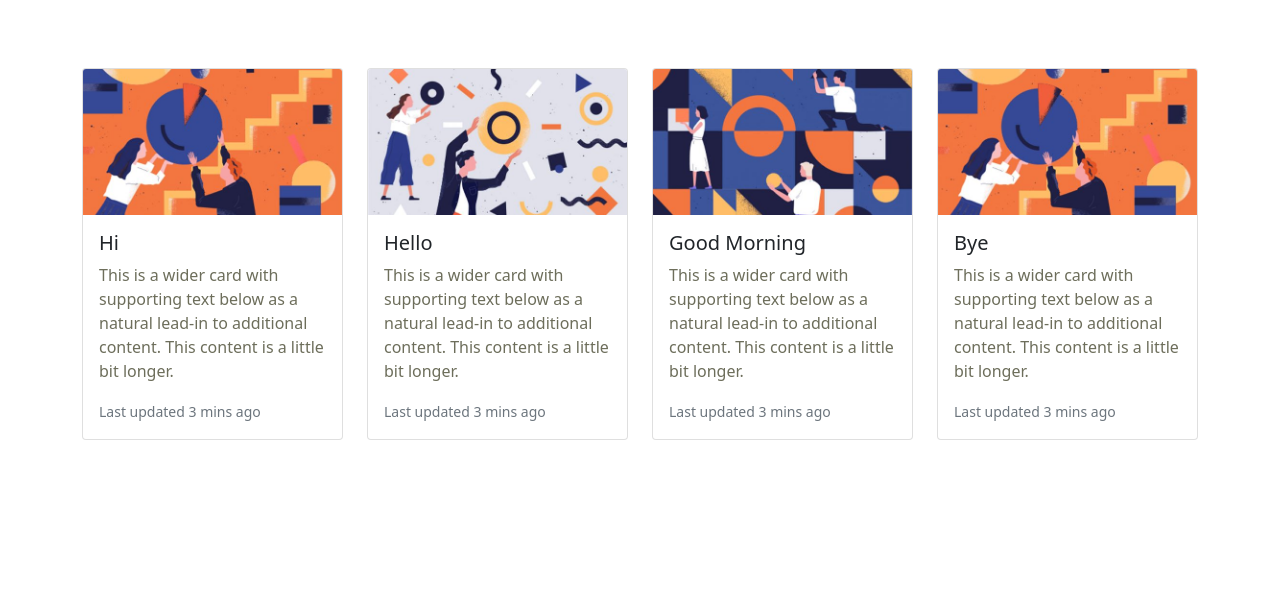
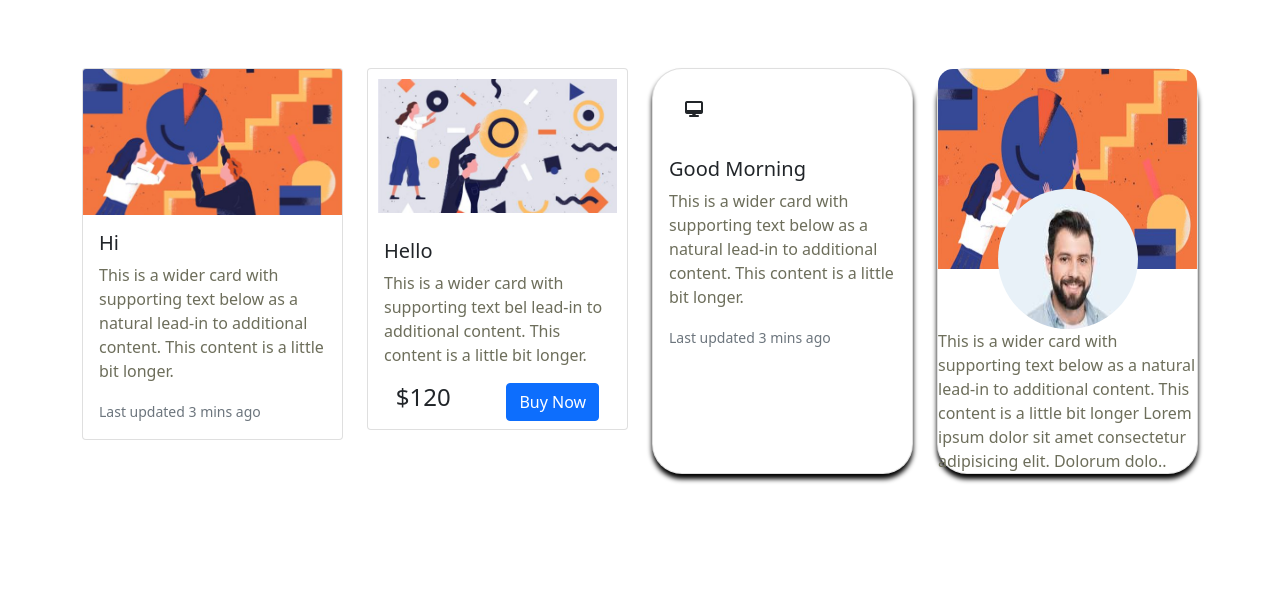
Before and after one commit to Al-Abir/Assignment, a plain HTML site: page index.html in a window 1280 px wide. Shown: the part 84-674 px from the top of the page. Drawn offline with nearby package versions, Linux system fonts and the light colour scheme.

Commit message:
assignmet

```diff
--- a/index.html
+++ b/index.html
@@ -68,10 +68,25 @@
           </div>
         </div>
         <div class="col-lg-3 col-md-6 col-sm-12 mt-4">
-          <div class="card">
-            <img src="blog-img-2.jpg" class="card-img-top img-fluid" alt="card-img-top">
+          <div class="card ">
+            <img src="blog-img-2.jpg" class="card-img-top img-fluid card-2" alt="card-img-top">
             <div class="card-body">
               <h5 class="card-title">Hello</h5>
+              <p class="card-text">This is a wider card with supporting text bel lead-in to additional
+                content. This content is a little bit longer.</p>
+
+            </div>
+             <div class="d-flex justify-content-around mb-2">
+                <h4>$120</h4>
+                <button class="btn btn-primary">Buy Now</button>
+             </div>
+          </div>
+        </div>
+        <div class="col-lg-3 col-md-6 col-sm-12 mt-4">
+          <div class="card card-3 h-100">
+            <div class="card-body">
+              <i class="fa-solid fa-desktop p-3"></i>
+              <h5 class="card-title mt-4">Good Morning</h5>
               <p class="card-text">This is a wider card with supporting text below as a natural lead-in to additional
                 content. This content is a little bit longer.</p>
               <p class="card-text"><small class="text-muted">Last updated 3 mins ago</small></p>
@@ -79,24 +94,11 @@
           </div>
         </div>
         <div class="col-lg-3 col-md-6 col-sm-12 mt-4">
-          <div class="card">
-            <img src="blog-img-3.jpg" class="card-img-top img-fluid" alt="card-img-top">
-            <div class="card-body">
-              <h5 class="card-title">Good Morning</h5>
+          <div class="card card-4">
+                <img src="blog-img-1.jpg" class="img-4" alt="">
+                <img src="download.jpeg"  class="img-5"alt="">
               <p class="card-text">This is a wider card with supporting text below as a natural lead-in to additional
-                content. This content is a little bit longer.</p>
-              <p class="card-text"><small class="text-muted">Last updated 3 mins ago</small></p>
-            </div>
-          </div>
-        </div>
-        <div class="col-lg-3 col-md-6 col-sm-12 mt-4">
-          <div class="card">
-            <img src="blog-img-1.jpg" class="card-img-top img-fluid" alt="card-img-top">
-            <div class="card-body">
-              <h5 class="card-title">Bye</h5>
-              <p class="card-text">This is a wider card with supporting text below as a natural lead-in to additional
-                content. This content is a little bit longer.</p>
-              <p class="card-text"><small class="text-muted">Last updated 3 mins ago</small></p>
+                content. This content is a little bit longer Lorem ipsum dolor sit amet consectetur adipisicing elit. Dolorum dolo..</p>
             </div>
           </div>
         </div>
@@ -151,7 +153,7 @@
   <!--  ==========From Group Section start ========== -->
     <section class="Formlist-wrapper">
 
-      <h1 class="text-center mb-4">Form Fill-up</h1>
+      <h1 class="text-center mb-4">Form Filup</h1>
 
       <div class="container my-2 w-50 p-2 bg-dark text-light rounded-3" id="form">
         <form class="row g-3">
--- a/style.css
+++ b/style.css
@@ -208,6 +208,41 @@ p{
     background-color: red;
     border-radius: 40px;
   }
+  /*============== card section Start ===============*/
+  .card-2{
+    border-radius: 10px;
+    padding: 10px;
+
+  }
+
+  .card-wrapper .card-3{
+    border-radius: 30px !important;
+    box-shadow: 0 5px 5px black;
+  }
+  .card-wrapper .card-4{
+    border-radius: 30px !important;
+    box-shadow: 0 5px 5px black;
+  }
+
+  .card-wrapper .card-4 .img-4{
+    height: 200px;
+    border-top-right-radius: 15px;
+    border-top-left-radius: 15px;
+    width: 100%;
+  }
+
+  .card-wrapper .card-4 .img-5{
+     position: relative;
+     display: block;
+     margin-left: auto;
+     margin-right: auto;
+     z-index: 1;
+     width: 140px;
+     height: 140px;
+     border-radius: 50%;
+     margin-top: -80px;
+  }
+
 
   /*============== Progress Bar section Start ===============*/
   .rogress_bar_wrapper .progress{
```
Also changed, not shown: download.jpeg (added), male-placeholder-1000x960.jpg (added).
